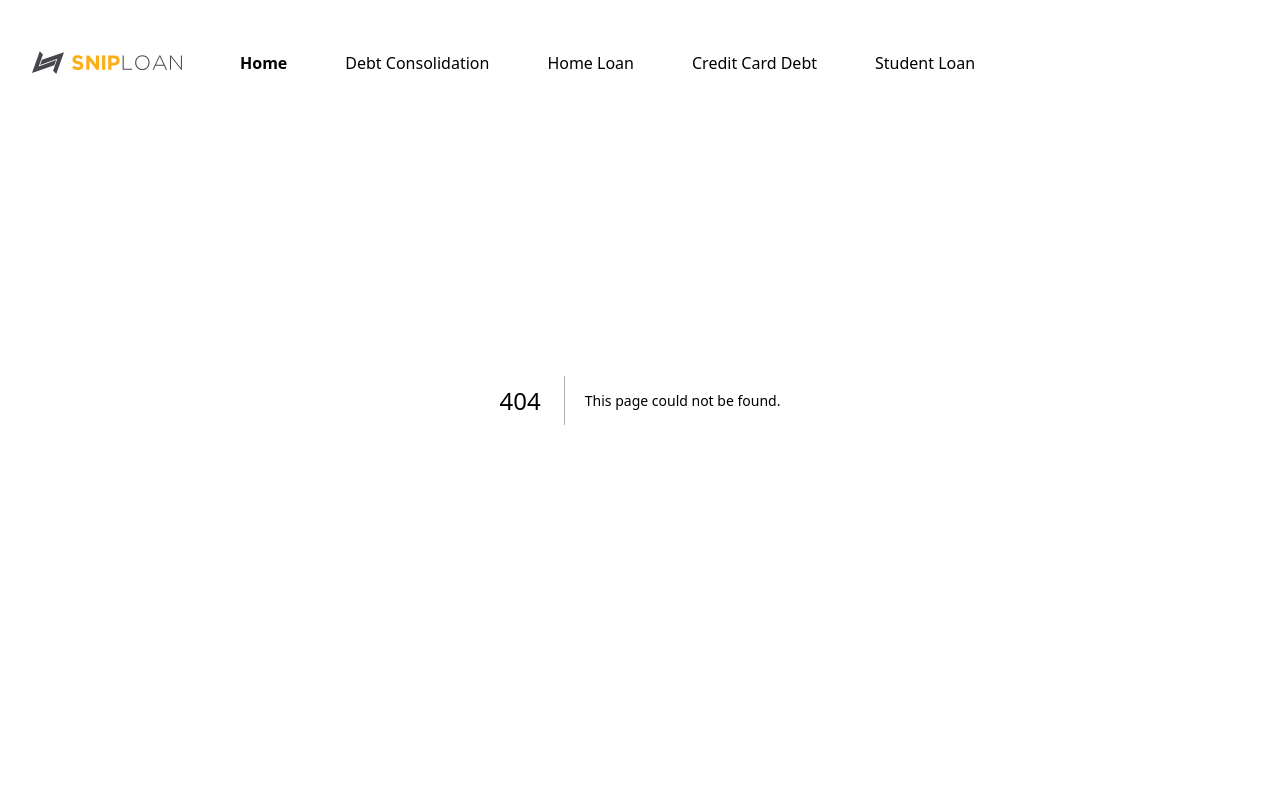
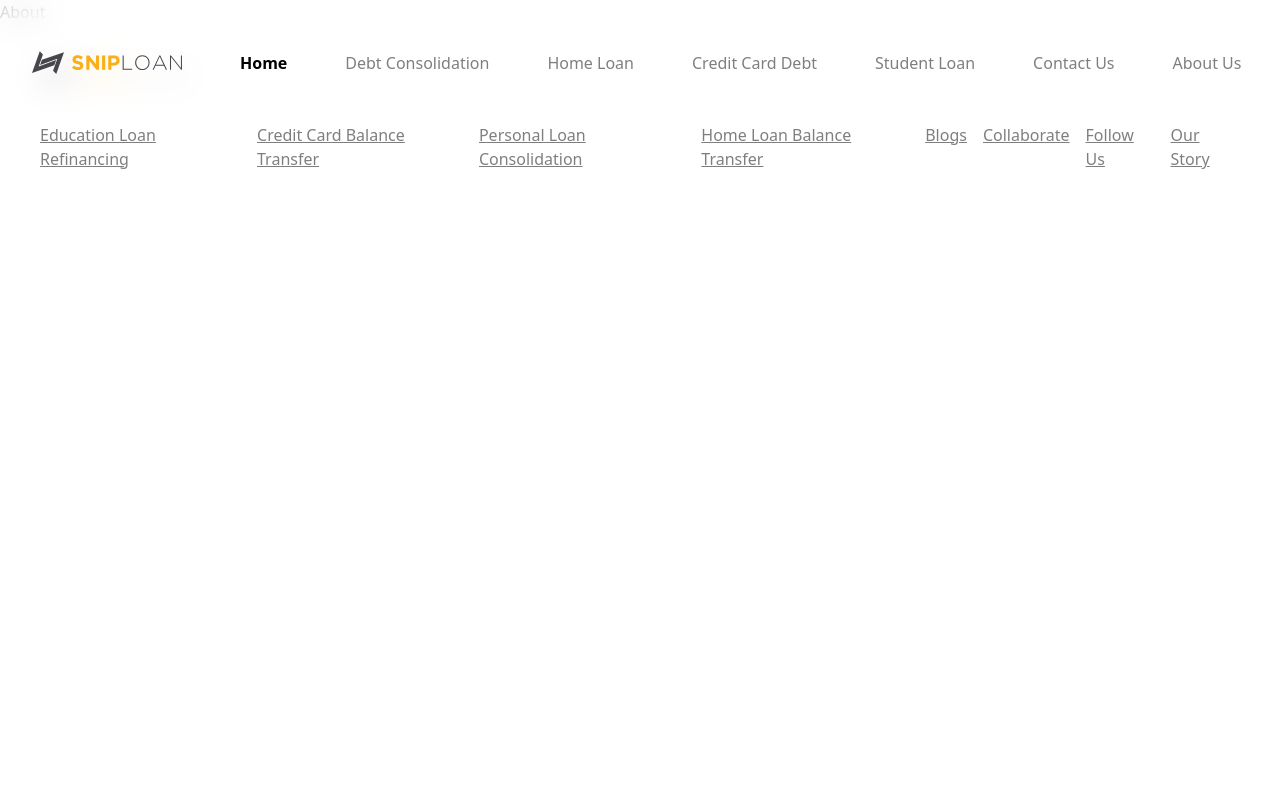
Before and after one commit to mahi25soni/temp-shiploan-frontend, a Next.js app: page /about in a window 1280 px wide. Before the commit this address had no page. Shown: the top 800 px of the page. Built offline with nearby package versions, Linux system fonts and the light colour scheme.

Commit message:
Core : about and contact page setup

```diff
--- /dev/null
+++ b/src/app/about/page.tsx
@@ -0,0 +1,10 @@
+import React from 'react'
+
+
+const About = () => {
+  return (
+    <div>About</div>
+  )
+}
+
+export default About
--- /dev/null
+++ b/src/app/contact/page.tsx
@@ -0,0 +1,13 @@
+import React from 'react'
+
+
+
+const Contact = () => {
+    return (
+        <div className='min-h-screen w-full bg-[#FBAE17] pb-5'>
+
+        </div>
+    )
+}
+
+export default Contact
--- a/src/components/Navbar/Navbar.tsx
+++ b/src/components/Navbar/Navbar.tsx
@@ -10,6 +10,8 @@ const NavbarItems: { [key: string]: string }[] = [
   { tab: "Home Loan", link: "/home-loan" },
   { tab: "Credit Card Debt", link: "/creditcard-loan" },
   { tab: "Student Loan", link: "/student-loan" },
+  {tab : "Contact Us", link: "/contact"},
+  {tab : "About Us", link: "/about"},
   // { tab: "Blogs", link: "/blogs" }
 ];
 
@@ -34,7 +36,7 @@ const Navbar = () => {
     >
       {/* Logo and List Icon (hidden when menu is open) */}
       {!isMobileMenuOpen && (
-        <div className="flex items-center gap-[30px] lg:gap-[58px]">
+        <div className="flex items-center gap-[20px] lg:gap-[58px]">
           <div className="relative">
             <Image
               src="/theLogo.svg"
@@ -50,7 +52,7 @@ const Navbar = () => {
               <div
                 onClick={() => handleSelectTab(item.tab)}
                 className={`hidden cursor-pointer text-base lg:block ${
-                  selectedTab === item.tab ? "font-bold" : "font-normal"
+                  selectedTab === item.tab ? "font-bold" : "font-normal opacity-50"
                 }`}
               >
                 {item.tab}
```
